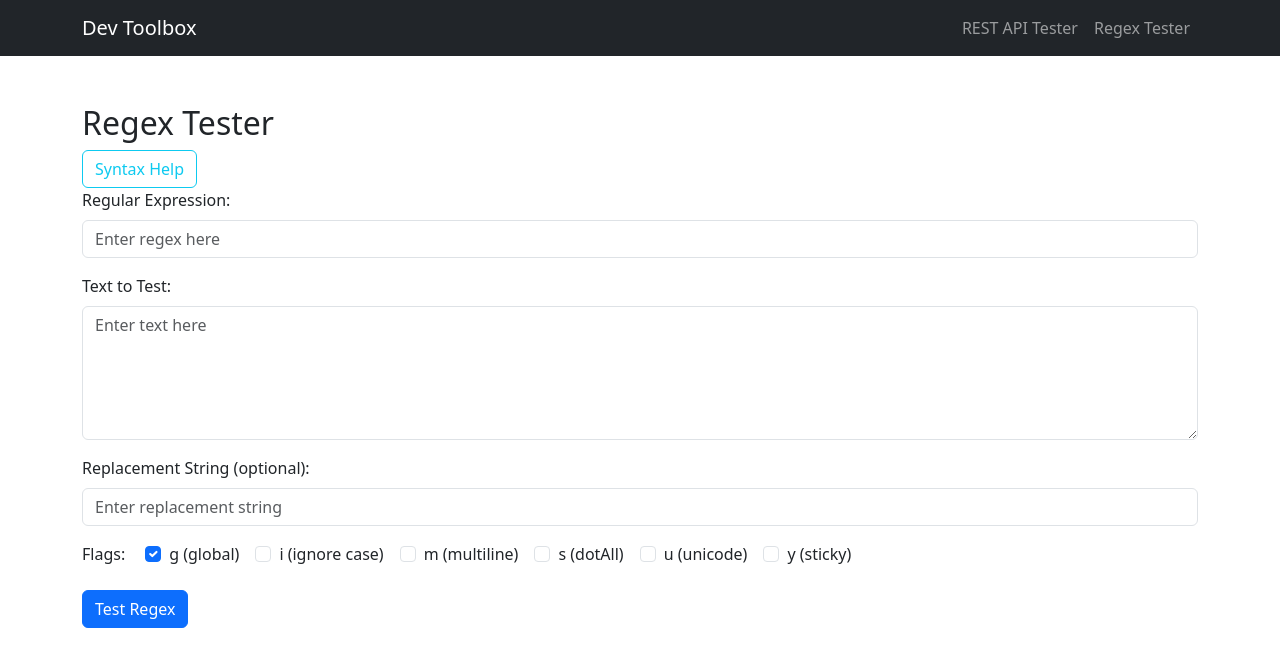
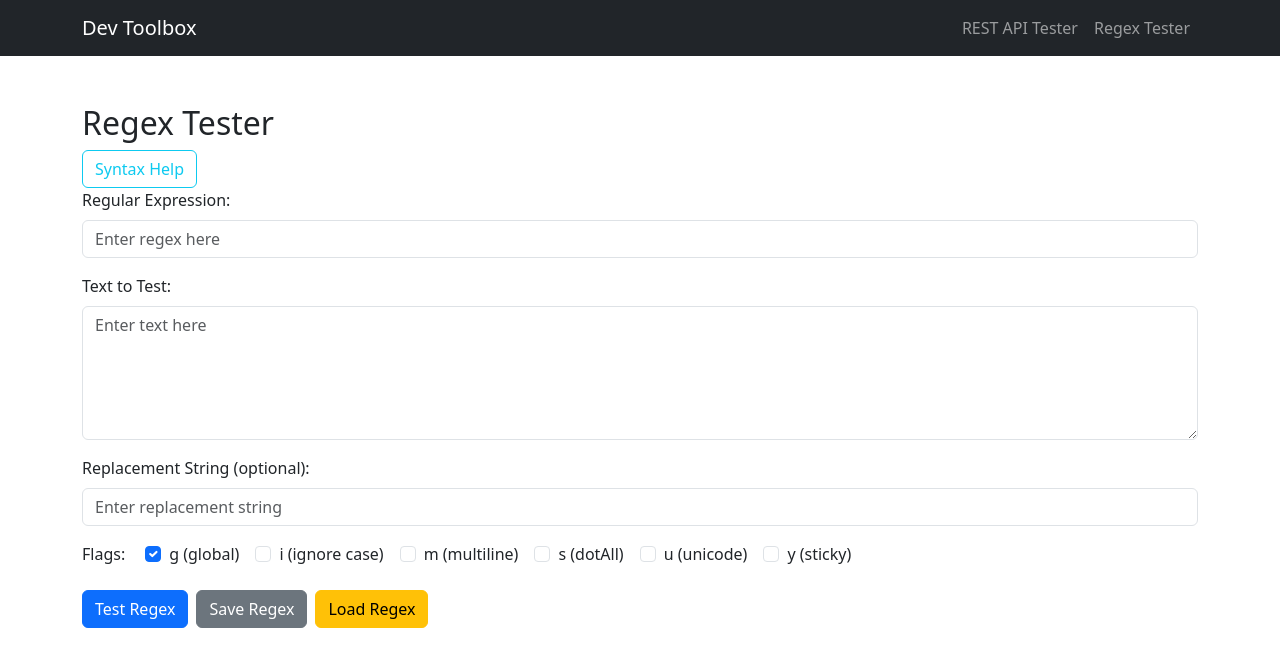
Before and after one commit to Maulik0417/DeveloperToolboxHub, a React (Create React App) app in the folder developer-toolbox/: page /regex-tester in a window 1280 px wide. Shown: the top 666 px of the page. Built offline with nearby package versions, Linux system fonts and the light colour scheme.

Commit message:
Added a Save and load feature to Regex Tester

```diff
--- a/developer-toolbox/src/App.js
+++ b/developer-toolbox/src/App.js
@@ -2,7 +2,7 @@ import React from "react";
 import { BrowserRouter as Router, Routes, Route, Link } from "react-router-dom";
 import ApiTester from "./components/ApiTester";
 import Home from "./components/Home";
-import RegexTester from "./components/RejexTester";
+import RegexTester from "./components/RegexTester";
 
 function App() {
   return (
--- a/developer-toolbox/src/components/RejexTester.jsx
+++ b/developer-toolbox/src/components/RegexTester.jsx
@@ -1,4 +1,4 @@
-import React, { useState } from "react";
+import React, { useState, useEffect } from "react";
 
 const RegexTester = () => {
   const [regex, setRegex] = useState("");
@@ -9,8 +9,18 @@ const RegexTester = () => {
   const [replacement, setReplacement] = useState("");
 const [replacedText, setReplacedText] = useState("");
 const [showModal, setShowModal] = useState(false);
+const [loadFromStorage, setLoadFromStorage] = useState(false);
 
+useEffect(() => {
+  // Only load from localStorage if loadFromStorage is true
+  if (loadFromStorage) {
+    const savedRegex = localStorage.getItem("regexPattern");
+    const savedTestText = localStorage.getItem("testText");
 
+    if (savedRegex) setRegex(savedRegex);
+    if (savedTestText) setTestText(savedTestText);
+  }
+}, [loadFromStorage]); // Depend on loadFromStorage
 
   const toggleFlag = (flag) => {
     setFlags((prev) =>
@@ -47,6 +57,16 @@ const [showModal, setShowModal] = useState(false);
       setResult(null);
       setReplacedText("");
     }
+  };
+
+  const handleSave = () => {
+    localStorage.setItem("regexPattern", regex);
+    localStorage.setItem("testText", testText);
+    alert("Pattern and test case saved!");
+  };
+
+  const handleLoad = () => {
+    setLoadFromStorage(true); // Trigger loading from localStorage
   };
 
   return (
@@ -120,6 +140,14 @@ const [showModal, setShowModal] = useState(false);
       <button className="btn btn-primary" onClick={handleTestRegex}>
         Test Regex
       </button>
+
+      <button className="btn btn-secondary ms-2" onClick={handleSave}>
+        Save Regex
+      </button>
+      <button className="btn btn-warning ms-2" onClick={handleLoad}>
+        Load Regex
+      </button>
+
 
       {error && <div className="alert alert-danger mt-3">{error}</div>}
 
```
